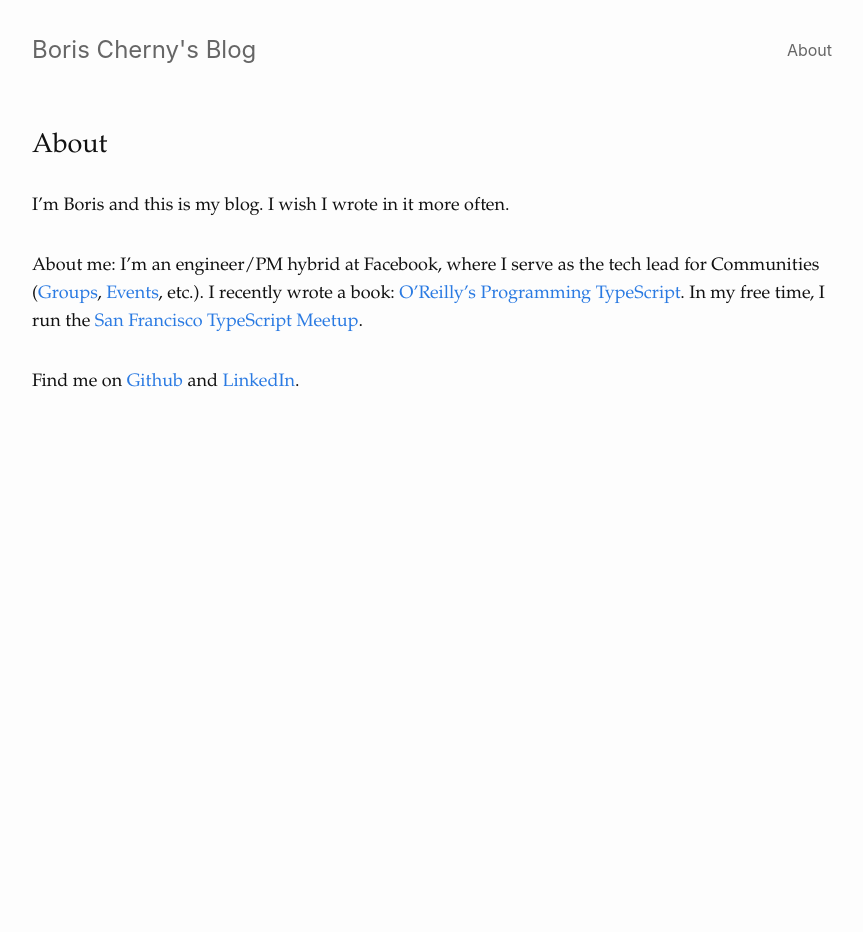
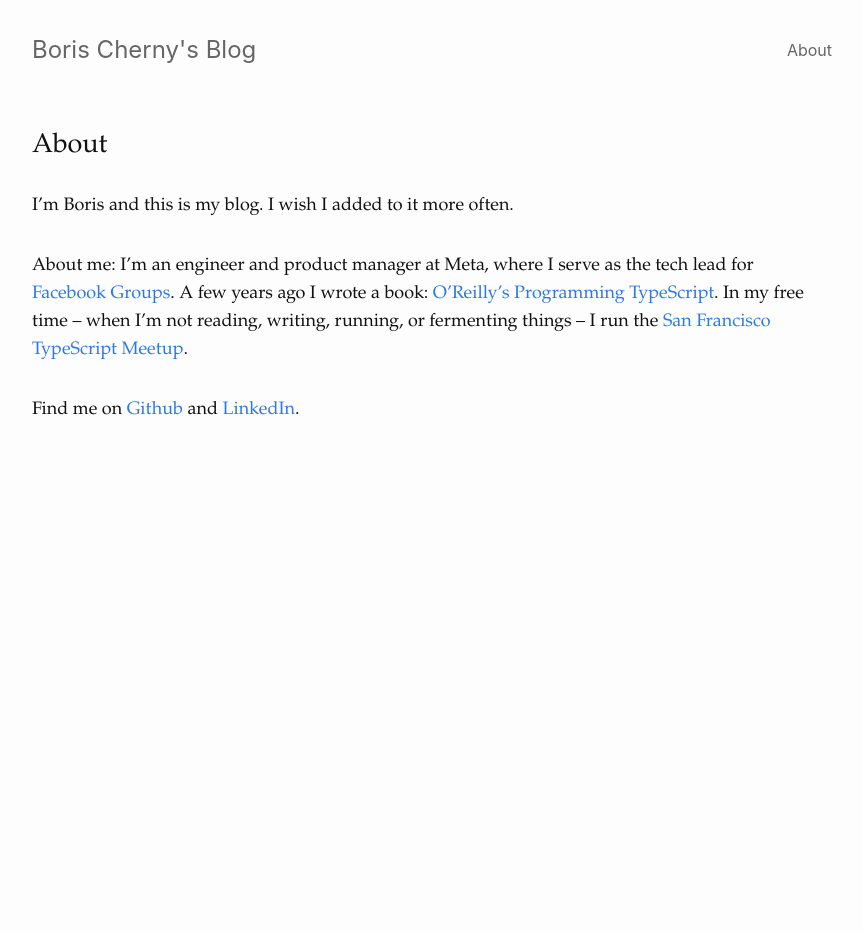
Before and after one commit to bcherny/bcherny.github.io, a Jekyll site: the page built from about.md, in a window 1280 px wide. Shown: the whole page, without its empty margins (208-1071 px from the left). Built offline with Jekyll 4.4.1, drawn with Linux system fonts in a browser that asks for light colours.

Commit message:
Update about.md

```diff
--- a/about.md
+++ b/about.md
@@ -4,8 +4,8 @@ title: About
 permalink: /about/
 ---
 
-I'm Boris and this is my blog. I wish I wrote in it more often.
+I'm Boris and this is my blog. I wish I added to it more often.
 
-About me: I'm an engineer/PM hybrid at Facebook, where I serve as the tech lead for Communities ([Groups](https://facebook.com/groups), [Events](https://facebook.com/events), etc.). I recently wrote a book: [O'Reilly's Programming TypeScript](https://smile.amazon.com/Programming-TypeScript-Making-JavaScript-Applications/dp/1492037656). In my free time, I run the [San Francisco TypeScript Meetup](https://www.meetup.com/San-Francisco-TypeScript-Meetup/).
+About me: I'm an engineer and product manager at Meta, where I serve as the tech lead for [Facebook Groups](https://facebook.com/groups). A few years ago I wrote a book: [O'Reilly's Programming TypeScript](https://smile.amazon.com/Programming-TypeScript-Making-JavaScript-Applications/dp/1492037656). In my free time -- when I'm not reading, writing, running, or fermenting things -- I run the [San Francisco TypeScript Meetup](https://www.meetup.com/San-Francisco-TypeScript-Meetup/).
 
 Find me on [Github](https://github.com/bcherny) and [LinkedIn](https://www.linkedin.com/in/bcherny).
```
